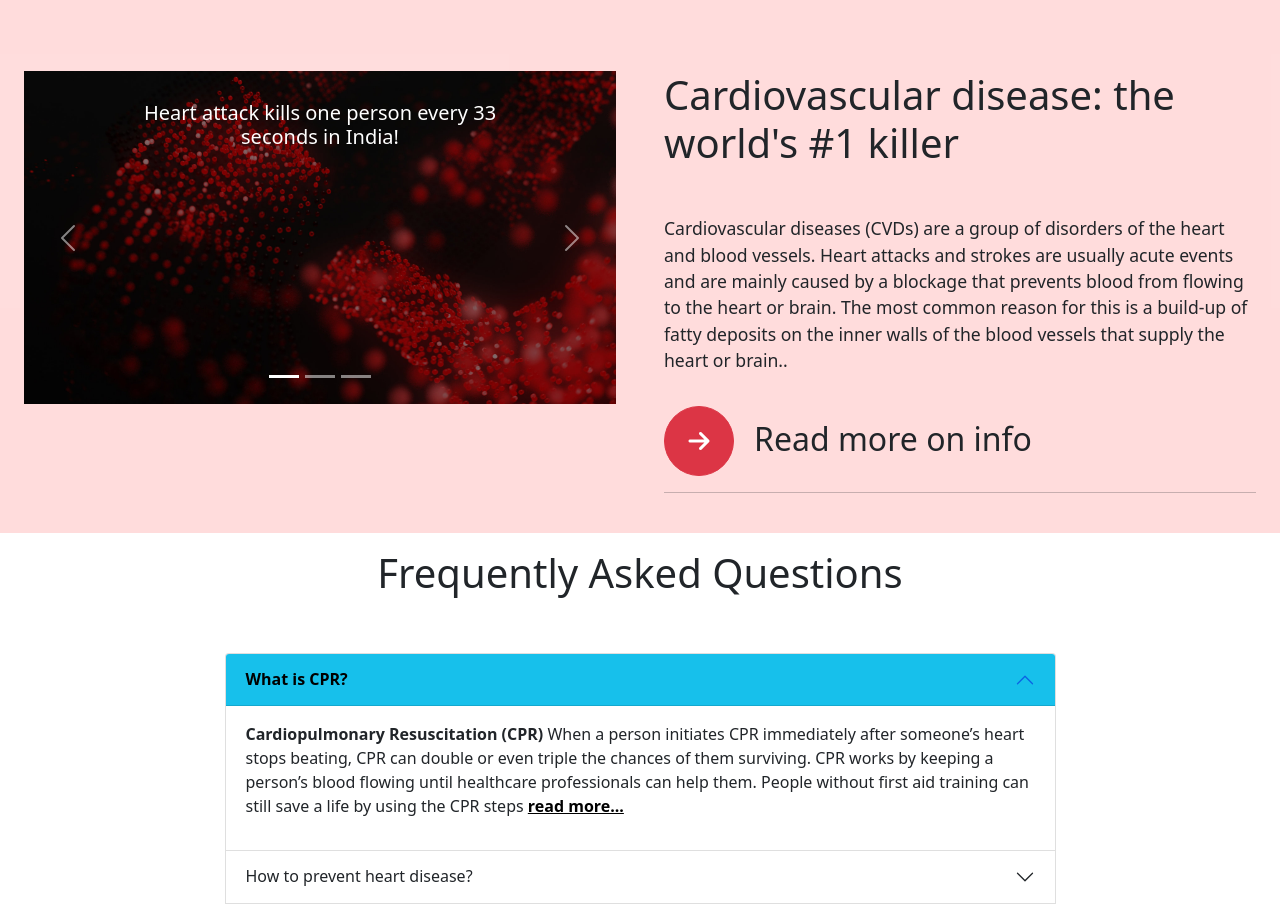
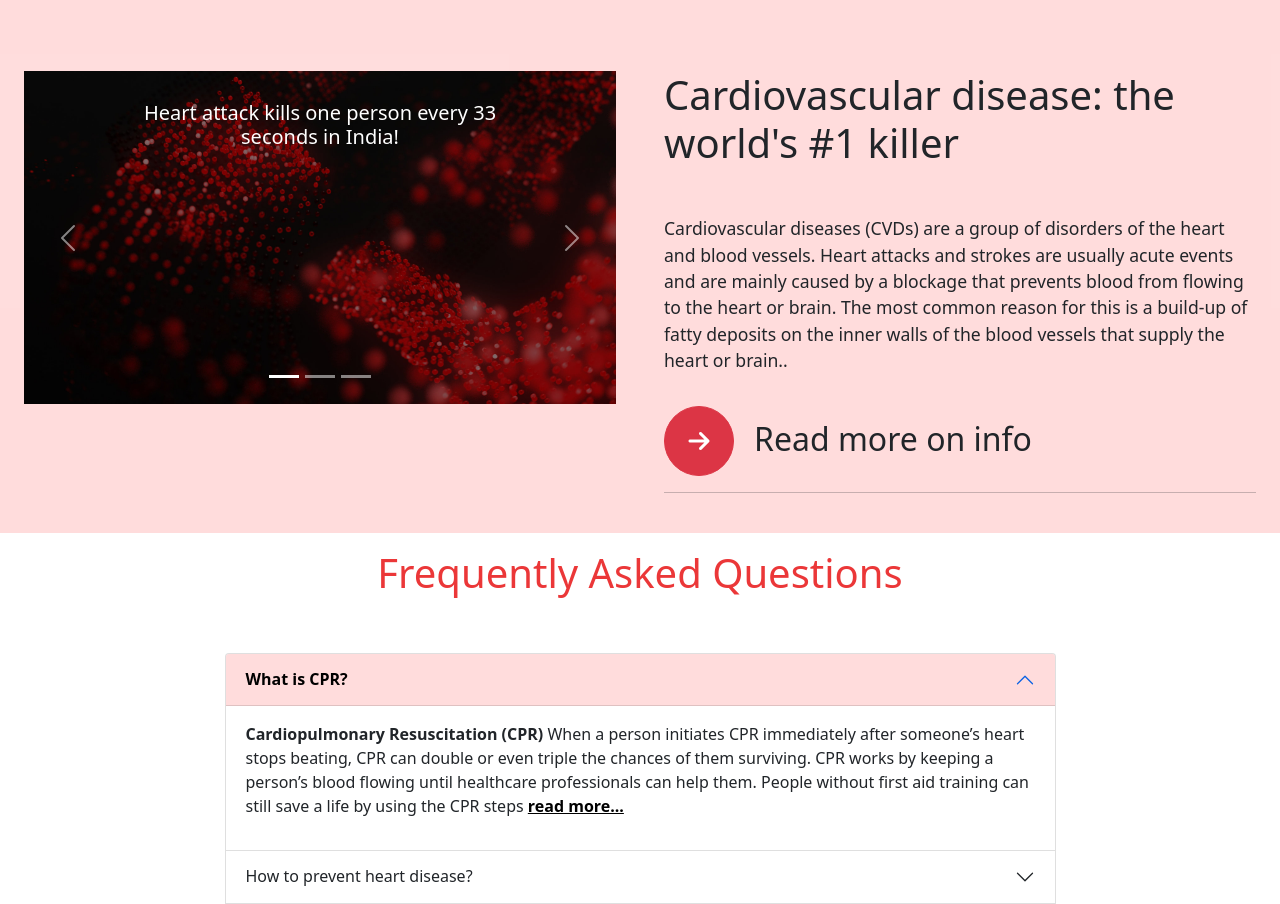
Before and after one commit to AsadNizami/Cardiocare, a Django app: page / in a window 1280 px wide. Shown: the part 709-1613 px from the top of the page. Run offline with Django 3.2, Linux system fonts and the light colour scheme; some libraries are stand-ins or nearby versions.

Commit message:
minor color changes in frontpage

```diff
--- a/app/templates/app/home.html
+++ b/app/templates/app/home.html
@@ -114,7 +114,7 @@
       <div class="row text-center">
         <div class="col-md-12">
 
-          <h1 class= 'mt-3'> Frequently Asked Questions</h1>
+          <h1 class= 'mt-3' style = 'color: #EB3738'> Frequently Asked Questions</h1>
         </div>
       </div>
 
--- a/static/main1.css
+++ b/static/main1.css
@@ -55,8 +55,8 @@
 }
 .new-button:not(.collapsed)
 {
-  background-color: #17c0eb ;
-  /* background-color:rgba(255, 169, 169, 0.4); */
+
+  background-color:rgba(255, 169, 169, 0.4);
   color: black;
   font-weight: 600;
 }
@@ -66,7 +66,7 @@
   font-weight: 600;
   outline: none !important ;
   box-shadow: 0 0 0 0 rgba(0, 0, 0, 0) !important;
-  background-color: #17c0eb ;
+  background-color:rgba(255, 169, 169, 0.4);
 }
 .flag
 {
```
